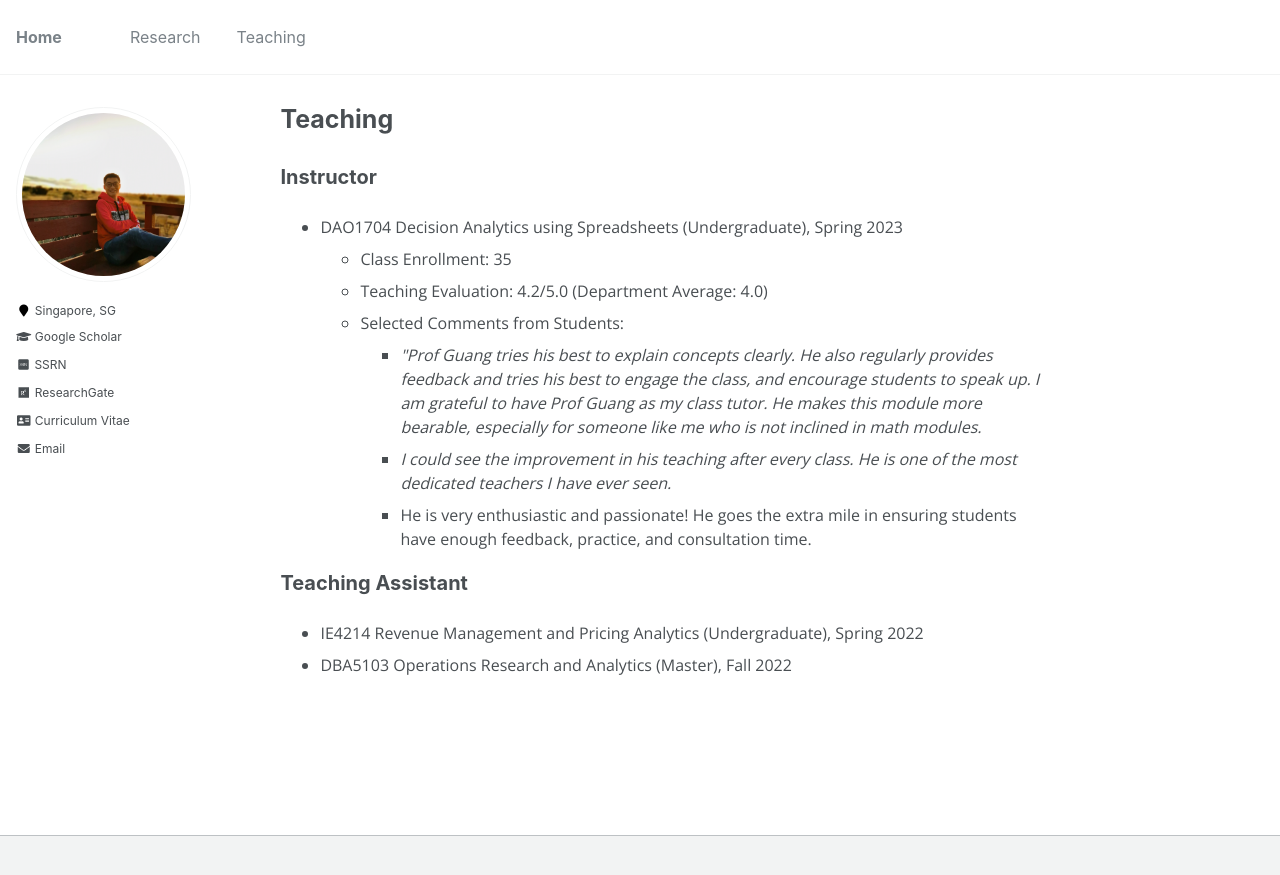
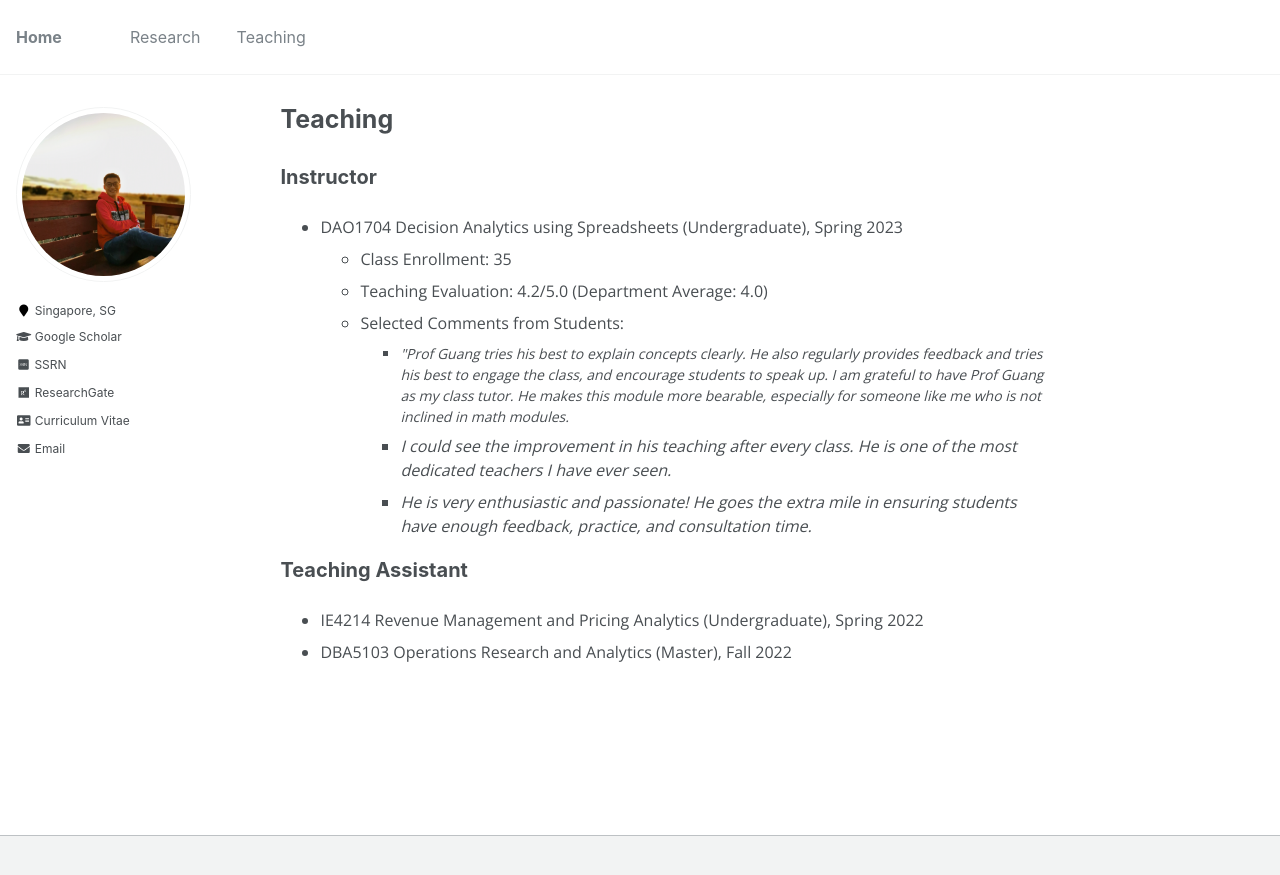
Before and after one commit to gcheng-nus/gcheng-nus.github.io, a Jekyll site: the page built from _pages/teaching.md, in a window 1280 px wide. Shown: the top 875 px of the page. Built offline with Jekyll 4.4.1, drawn with Linux system fonts in a browser that asks for light colours; some web fonts are replaced; comment, search, counter and statistics services are not loaded.

Commit message:
update teaching

```diff
--- a/_pages/teaching.md
+++ b/_pages/teaching.md
@@ -19,9 +19,9 @@
 			<li>Teaching Evaluation: 4.2/5.0 (Department Average: 4.0)</li>
 			<li>Selected Comments from Students:</li>
 				<ul>
-					<li style="font-size: 16px"><i>"Prof Guang tries his best to explain concepts clearly. He also regularly provides feedback and tries his best to engage the class, and encourage students to speak up. I am grateful to have Prof Guang as my class tutor. He makes this module more bearable, especially for someone like me who is not inclined in math modules.</i></li>
+					<li style="font-size: 14px"><i>"Prof Guang tries his best to explain concepts clearly. He also regularly provides feedback and tries his best to engage the class, and encourage students to speak up. I am grateful to have Prof Guang as my class tutor. He makes this module more bearable, especially for someone like me who is not inclined in math modules.</i></li>
 					<li><i>I could see the improvement in his teaching after every class. He is one of the most dedicated teachers I have ever seen.</i></li>
-					<li>He is very enthusiastic and passionate! He goes the extra mile in ensuring students have enough feedback, practice, and consultation time.</li>
+					<li><i>He is very enthusiastic and passionate! He goes the extra mile in ensuring students have enough feedback, practice, and consultation time.</i></li>
 				</ul>
 		</ul>
 </ul>
```
